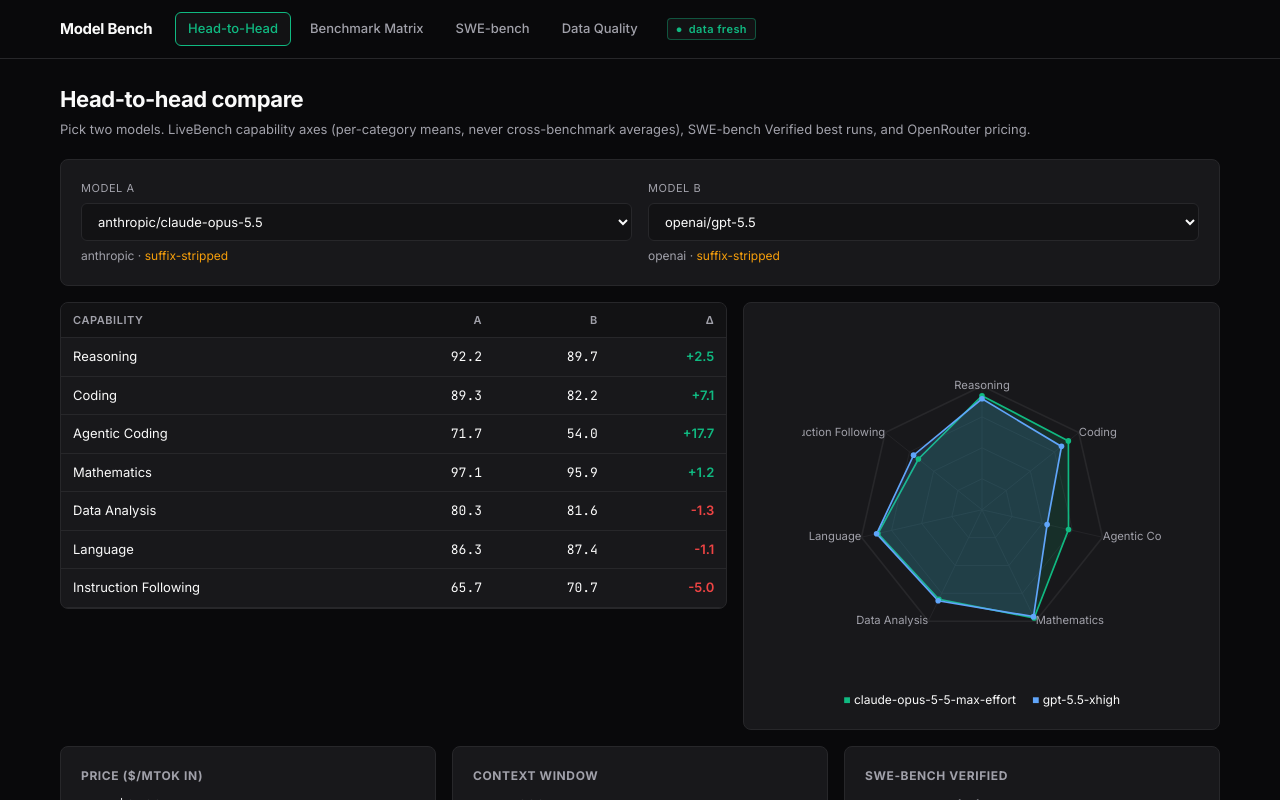
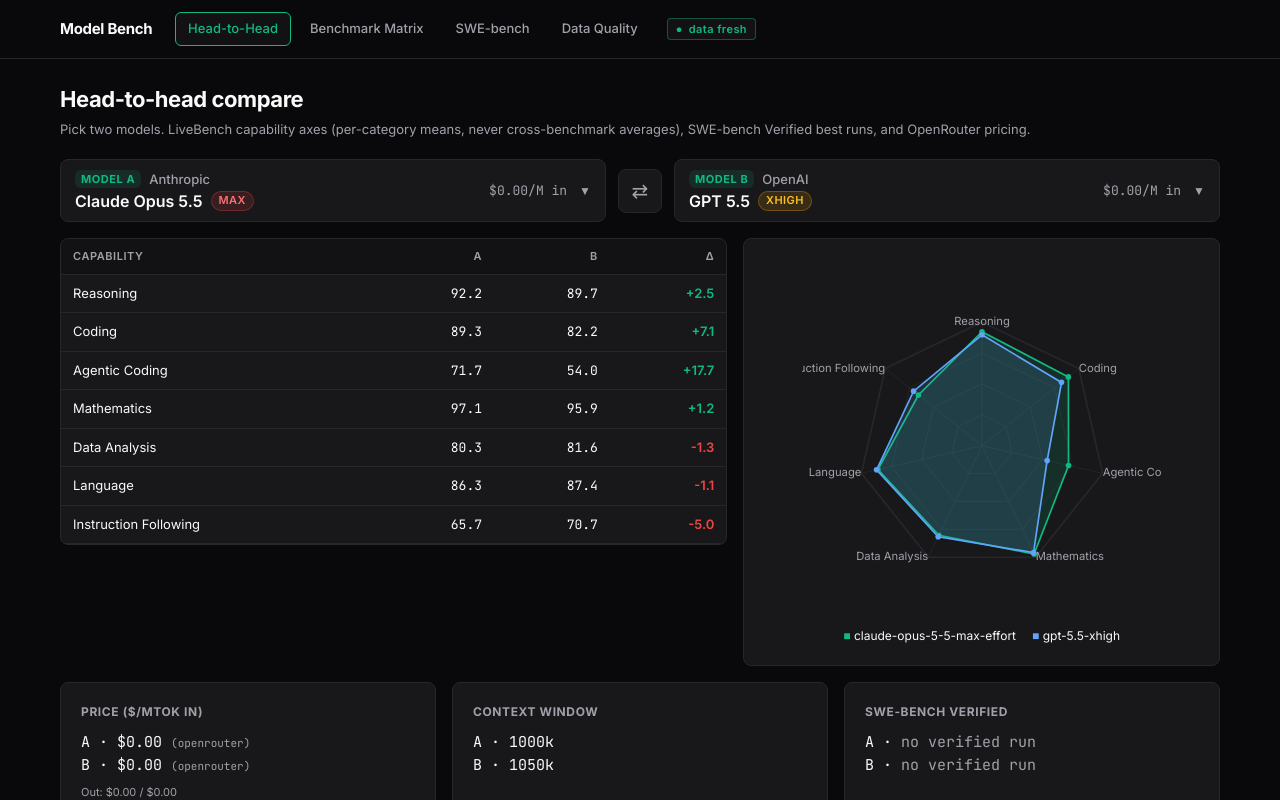
Before and after one commit to shrinivas-sn/model-bench-interface, a Next.js app: page / in a window 1280 px wide. Shown: the top 800 px of the page. Built offline with nearby package versions, Linux system fonts and the light colour scheme.

Commit message:
feat(ui): wire model picker into head-to-head with shareable URL

```diff
--- a/app/page.tsx
+++ b/app/page.tsx
@@ -1,3 +1,4 @@
+import { Suspense } from "react";
 import { getScores } from "@/lib/data";
 import { HeadToHead } from "@/components/HeadToHead";
 
@@ -12,7 +13,14 @@
           averages), SWE-bench Verified best runs, and OpenRouter pricing.
         </p>
       </header>
-      <HeadToHead livebench={data.livebench} swe={data.swe_bench} capabilities={data.capabilities} />
+      <Suspense fallback={<div className="card dim">Loading comparison...</div>}>
+        <HeadToHead
+          livebench={data.livebench}
+          swe={data.swe_bench}
+          capabilities={data.capabilities}
+          vendorDisplay={data.vendor_display}
+        />
+      </Suspense>
     </>
   );
 }
--- a/components/HeadToHead.tsx
+++ b/components/HeadToHead.tsx
@@ -1,20 +1,16 @@
 "use client";
 
-import { useMemo, useState } from "react";
+import { useMemo, useState, useEffect } from "react";
+import { useRouter, usePathname, useSearchParams } from "next/navigation";
 import { RadarChart } from "@/components/RadarChart";
+import { ModelPicker } from "@/components/ModelPicker";
 import type { LivebenchModel, SweRow } from "@/lib/data";
 
 type Props = {
   livebench: LivebenchModel[];
   swe: SweRow[];
   capabilities: string[];
-};
-
-type PickerModel = {
-  label: string;
-  vendor: string;
-  matched: boolean;
-  model: LivebenchModel | null;
+  vendorDisplay?: Record<string, string>;
 };
 
 function fmtPrice(p: number | null | undefined) {
@@ -33,31 +29,63 @@
   );
 }
 
-export function HeadToHead({ livebench, swe, capabilities }: Props) {
-  const pickers = useMemo<PickerModel[]>(
-    () =>
-      livebench
-        .map((m) => ({
-          label: m.canonical_id ?? `${m.benchmark_name} (unmatched)`,
-          vendor: m.vendor,
-          matched: m.canonical_id != null,
-          model: m,
-        }))
-        .sort(
-          (x, y) => Number(y.matched) - Number(x.matched) || x.label.localeCompare(y.label)
-        ),
-    [livebench]
-  );
+export function HeadToHead({ livebench, swe, capabilities, vendorDisplay = {} }: Props) {
+  const router = useRouter();
+  const pathname = usePathname();
+  const searchParams = useSearchParams();
 
-  const defaultIdx = (needle: string) => {
-    const i = pickers.findIndex((p) => p.label.includes(needle));
-    return i >= 0 ? i : 0;
+  const defaultA = useMemo(() => {
+    return (
+      livebench.find((m) => m.benchmark_name === "claude-opus-5-5-max-effort")?.benchmark_name ||
+      livebench.find((m) => m.benchmark_name.includes("opus-5"))?.benchmark_name ||
+      livebench[0]?.benchmark_name ||
+      ""
+    );
+  }, [livebench]);
+
+  const defaultB = useMemo(() => {
+    return (
+      livebench.find((m) => m.benchmark_name === "gpt-5.5-xhigh")?.benchmark_name ||
+      livebench.find((m) => m.benchmark_name.includes("gpt-5"))?.benchmark_name ||
+      (livebench[1] || livebench[0])?.benchmark_name ||
+      ""
+    );
+  }, [livebench]);
+
+  const paramA = searchParams.get("a");
+  const paramB = searchParams.get("b");
+
+  const validA = paramA && livebench.some((m) => m.benchmark_name === paramA) ? paramA : defaultA;
+  const validB = paramB && livebench.some((m) => m.benchmark_name === paramB) ? paramB : defaultB;
+
+  const [slots, setSlots] = useState<string[]>([validA, validB]);
+
+  useEffect(() => {
+    const curA = paramA && livebench.some((m) => m.benchmark_name === paramA) ? paramA : defaultA;
+    const curB = paramB && livebench.some((m) => m.benchmark_name === paramB) ? paramB : defaultB;
+    setSlots([curA, curB]);
+  }, [paramA, paramB, defaultA, defaultB, livebench]);
+
+  const updateSlots = (nextSlots: string[]) => {
+    setSlots(nextSlots);
+    const params = new URLSearchParams(searchParams.toString());
+    params.set("a", nextSlots[0]);
+    params.set("b", nextSlots[1]);
+    router.replace(`${pathname}?${params.toString()}`, { scroll: false });
   };
-  const [aIdx, setAIdx] = useState(() => defaultIdx("opus-5.5"));
-  const [bIdx, setBIdx] = useState(() => defaultIdx("gpt-5.5") || Math.min(1, pickers.length - 1));
 
-  const a = pickers[aIdx]?.model ?? null;
-  const b = pickers[bIdx]?.model ?? null;
+  const handleSlotChange = (index: number, name: string) => {
+    const next = [...slots];
+    next[index] = name;
+    updateSlots(next);
+  };
+
+  const handleSwap = () => {
+    updateSlots([slots[1], slots[0]]);
+  };
+
+  const a = useMemo(() => livebench.find((m) => m.benchmark_name === slots[0]) || null, [livebench, slots]);
+  const b = useMemo(() => livebench.find((m) => m.benchmark_name === slots[1]) || null, [livebench, slots]);
 
   const taskKeys = useMemo(() => {
     const keys = new Set<string>();
@@ -88,32 +116,36 @@
   return (
     <div style={{ display: "flex", flexDirection: "column", gap: 16 }}>
       {/* pickers */}
-      <div className="card card-quiet" style={{ display: "grid", gridTemplateColumns: "1fr 1fr", gap: 16 }}>
-        {[
-          { label: "Model A", idx: aIdx, set: setAIdx, m: a },
-          { label: "Model B", idx: bIdx, set: setBIdx, m: b },
-        ].map((side) => (
-          <div key={side.label} style={{ display: "flex", flexDirection: "column", gap: 6 }}>
-            <label className="dim" style={{ fontSize: 11, textTransform: "uppercase", letterSpacing: "0.05em" }}>
-              {side.label}
-            </label>
-            <select value={side.idx} onChange={(e) => side.set(Number(e.target.value))}>
-              {pickers.map((p, i) => (
-                <option key={p.label} value={i}>
-                  {p.label}
-                </option>
-              ))}
-            </select>
-            <span className="dim" style={{ fontSize: 12 }}>
-              {side.m.vendor} ·{" "}
-              {side.m.alias_method ? (
-                <span className={`match-${side.m.alias_method}`}>{side.m.alias_method}</span>
-              ) : (
-                <span className="badge badge-stale">unmatched</span>
-              )}
-            </span>
-          </div>
-        ))}
+      <div className="h2h-pickers-bar">
+        <div className="h2h-picker-slot">
+          <ModelPicker
+            models={livebench}
+            value={slots[0]}
+            onChange={(name) => handleSlotChange(0, name)}
+            slotLabel="A"
+            vendorDisplay={vendorDisplay}
+          />
+        </div>
+
+        <button
+          type="button"
+          className="picker-swap-btn"
+          onClick={handleSwap}
+          title="Swap Model A and Model B"
+          aria-label="Swap Model A and Model B"
+        >
+          ⇄
+        </button>
+
+        <div className="h2h-picker-slot">
+          <ModelPicker
+            models={livebench}
+            value={slots[1]}
+            onChange={(name) => handleSlotChange(1, name)}
+            slotLabel="B"
+            vendorDisplay={vendorDisplay}
+          />
+        </div>
       </div>
 
       {/* capability table + radar */}
--- a/components/model-picker.css
+++ b/components/model-picker.css
@@ -389,6 +389,58 @@
   text-align: right;
 }
 
+/* Picker Bar & Swap Button */
+.h2h-pickers-bar {
+  display: flex;
+  align-items: center;
+  gap: 12px;
+  width: 100%;
+}
+
+.h2h-picker-slot {
+  flex: 1;
+  min-width: 0;
+}
+
+.picker-swap-btn {
+  display: flex;
+  align-items: center;
+  justify-content: center;
+  width: 44px;
+  height: 44px;
+  border-radius: var(--radius);
+  border: 1px solid var(--border);
+  background: var(--bg-card);
+  color: var(--text-muted);
+  font-size: 1.25rem;
+  cursor: pointer;
+  flex-shrink: 0;
+  transition: all var(--motion-duration) ease;
+}
+
+.picker-swap-btn:hover {
+  background: var(--bg-hover);
+  color: var(--primary);
+  border-color: var(--border-hover);
+}
+
+.picker-swap-btn:focus-visible {
+  outline: 2px solid var(--primary);
+  outline-offset: 2px;
+}
+
+@media (max-width: 639px) {
+  .h2h-pickers-bar {
+    flex-direction: column;
+    align-items: stretch;
+    gap: 8px;
+  }
+  .picker-swap-btn {
+    align-self: center;
+    transform: rotate(90deg);
+  }
+}
+
 /* Animations */
 @keyframes picker-fade-in {
   from {
```
Also changed, not shown: data/scores.json, 2 other files (tests, documents, lock files or other folders).
